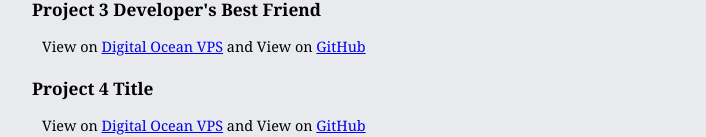
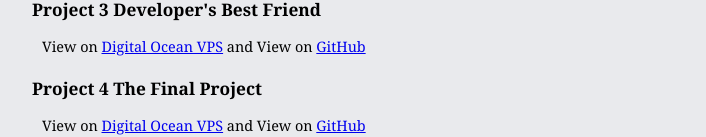
Before and after one commit to wbirkmaier/p1, a plain HTML site: page index.html in a window 1280 px wide. Shown: the part 667-804 px from the top of the page, without its empty margins (173-879 px from the left). Drawn offline with Linux system fonts and the light colour scheme.

Commit message:
Updated for p4

```diff
--- a/index.html
+++ b/index.html
@@ -24,7 +24,7 @@
         <h3>Project 3 Developer's Best Friend</h3>
 	        <p>View on <a href="http://p3.awkupi.me/">Digital Ocean VPS</a> and View on <a href="https://github.com/wbirkmaier/p3">GitHub</a></p>
 
-        <h3>Project 4 Title</h3>
+        <h3>Project 4 The Final Project</h3>
         	<p>View on <a href="http://p4.awkupi.me/">Digital Ocean VPS</a> and View on <a href="https://github.com/wbirkmaier/p4">GitHub</a></p>
 
 	<h3>A Brief History</h3>
```
